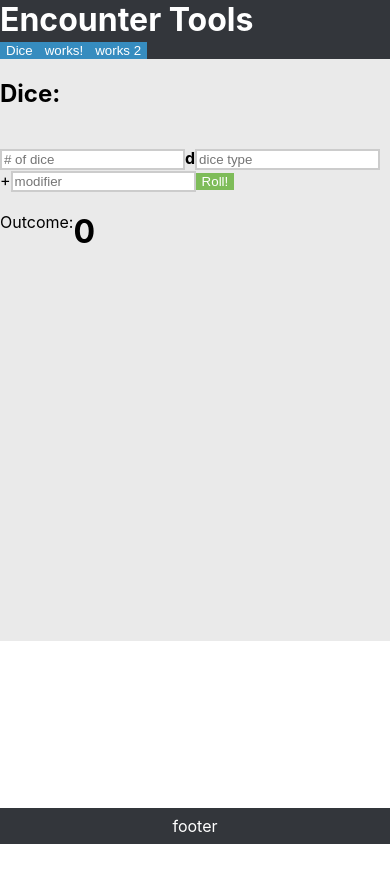
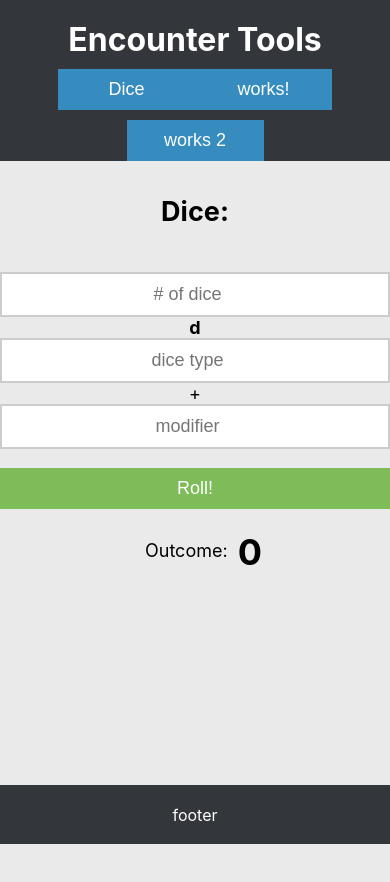
Before and after one commit to korekim/dnd-project, a React (Create React App) app: page / in a window 390 px wide. Shown: the top 882 px of the page. Before the commit the page ends 844 px from the top, so only its background shows below. Built offline with nearby package versions, Linux system fonts and the light colour scheme.

Commit message:
added phone css

```diff
--- a/src/component/App.css
+++ b/src/component/App.css
@@ -19,6 +19,8 @@ html, body {
   background-color: #33363b;
   color: white;
   border: none;
+  text-align: center;
+  padding-top: 20px;
 }
 .header-banner {
   background-color: #368cbf;
@@ -31,6 +33,7 @@ html, body {
   flex-direction: row;
   z-index: 0;
   box-sizing: border-box;
+  text-align: center;
 }
 
 .footer {
@@ -39,9 +42,13 @@ html, body {
   background-color: #33363b;
   text-align: center;
   color:white;
-  padding: 2%;
+  padding: 5%;
   left: 0;
   bottom: 0;
+}
+
+.slider-wrapper {
+  width: 100%
 }
 
 @media only screen and (min-width: 1200px) {
@@ -52,6 +59,7 @@ html, body {
     padding-bottom: 1px;
     font-size: 20px;
     width: 100%;
+    text-align: left;
   }
 
   .header-banner {
@@ -71,5 +79,7 @@ html, body {
     padding-left: 10%
   }
 
-
+  .footer {
+    padding: 2%;
+  }
 }
--- a/src/component/App.js
+++ b/src/component/App.js
@@ -11,7 +11,7 @@ class App extends React.Component { // Main component that gets rendered
     super(props);
     this.state = {
       diceType: 0,
-      diceNumber: 1,
+      diceNumber: 0,
       roll: 0,
       currentSlideIndex: 0,
       translateValue: 0
--- a/src/component/dice-container.css
+++ b/src/component/dice-container.css
@@ -1,5 +1,9 @@
 .diceContainer {
     z-index: 0;
+    padding-top: 3%;
+    text-align: center;
+    font-size: 18px;
+
 }
 
 .button {
@@ -7,27 +11,42 @@
     display: inline-block;
     border: none;
     color: white;
+    padding: 10px;
+    width: 100%;
+    margin-top: 5%;
+    font-size: 18px
 }
 
 input {
     box-sizing: border-box;
     outline: none;
     border: 2px solid #ccc;
+    padding: 10px;
+    width: 100%;
+    font-size: 18px;
+    text-align: center;
 }
 
 .outcome {
     display: flex;
     flex-direction: row;
+    margin: 0 auto;
+    width: 100px
 }
 
 h1 {
     margin: 0
 }
 
+.outcome-text {
+    margin-top: 10px;
+    margin-right: 10px
+}
+
 @media only screen and (min-width: 992px) {
     .diceContainer {
-        padding-top: 5%;
         font-size: 18px;
+        text-align: left
     }
 
     .button {
@@ -48,8 +67,9 @@ h1 {
     .modifier {
         margin-left: 10px;
     }
-    text {
-        margin-top: 10px;
-        margin-right: 10px
+
+    .outcome {
+        margin: 0;
+        width: none;
     }
 }
--- a/src/component/dice-container.js
+++ b/src/component/dice-container.js
@@ -57,7 +57,9 @@ export default class DiceContainer extends React.Component {
                 </form>
                 <br></br>
                 <div className="outcome">
-                    <text>Outcome: </text>
+                    <div className="outcome-text">
+                        <text>Outcome: </text>
+                    </div>
                     <h1>{this.props.roll}</h1>
                 </div>
             </div>
--- a/src/component/slide-buttons.css
+++ b/src/component/slide-buttons.css
@@ -1,16 +1,20 @@
 button {
     background-color: #368cbf;
-    float: top;
     border: none;
     position: relative;
     z-index: 1;
-    margin: 0;
     color: white;
     box-sizing: border-box;
+    padding: 10px;
+    font-size: 18px;
+    width: 137px;
+    display: inline-block;
+    margin-top: 10px
 }
 
 @media only screen and (min-width: 992px) {
     button {
+        margin-top: 0;
         padding: 15px;
         font-size: 18px;
         width: 140px;
```
